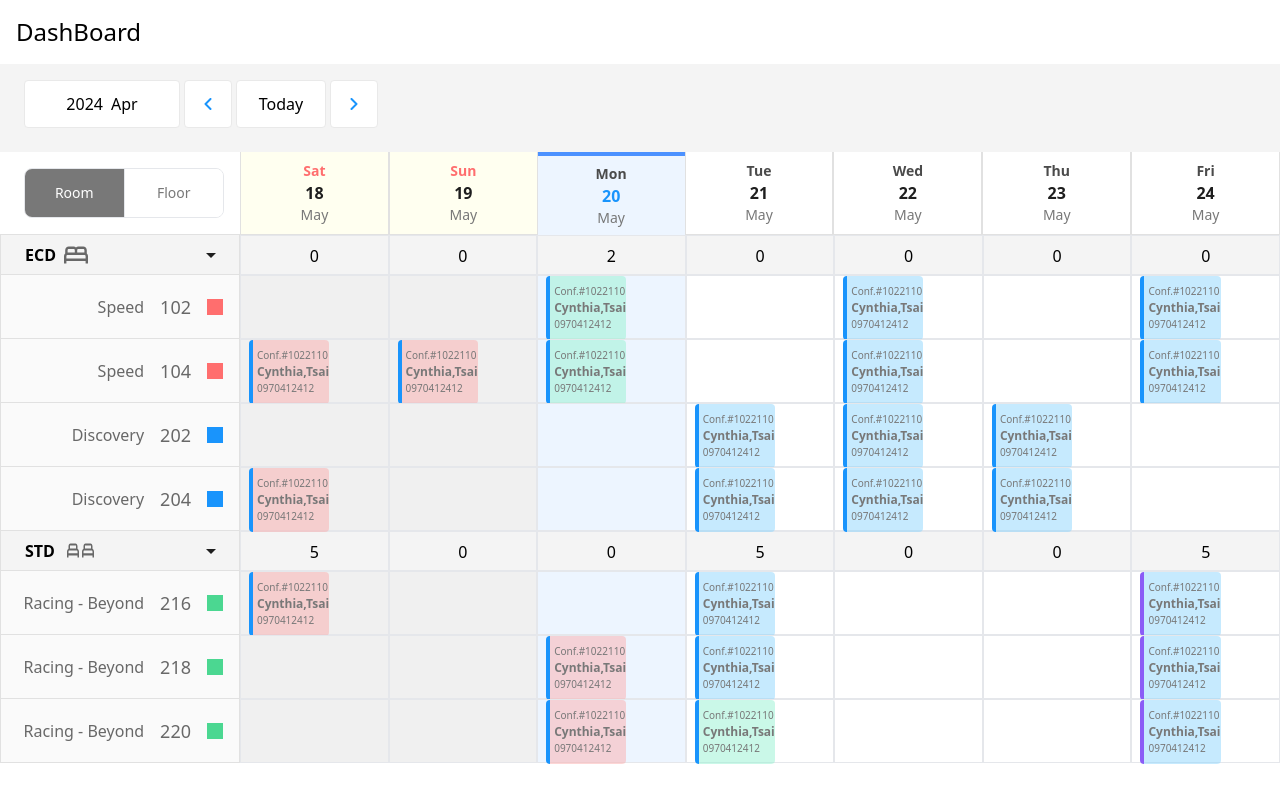
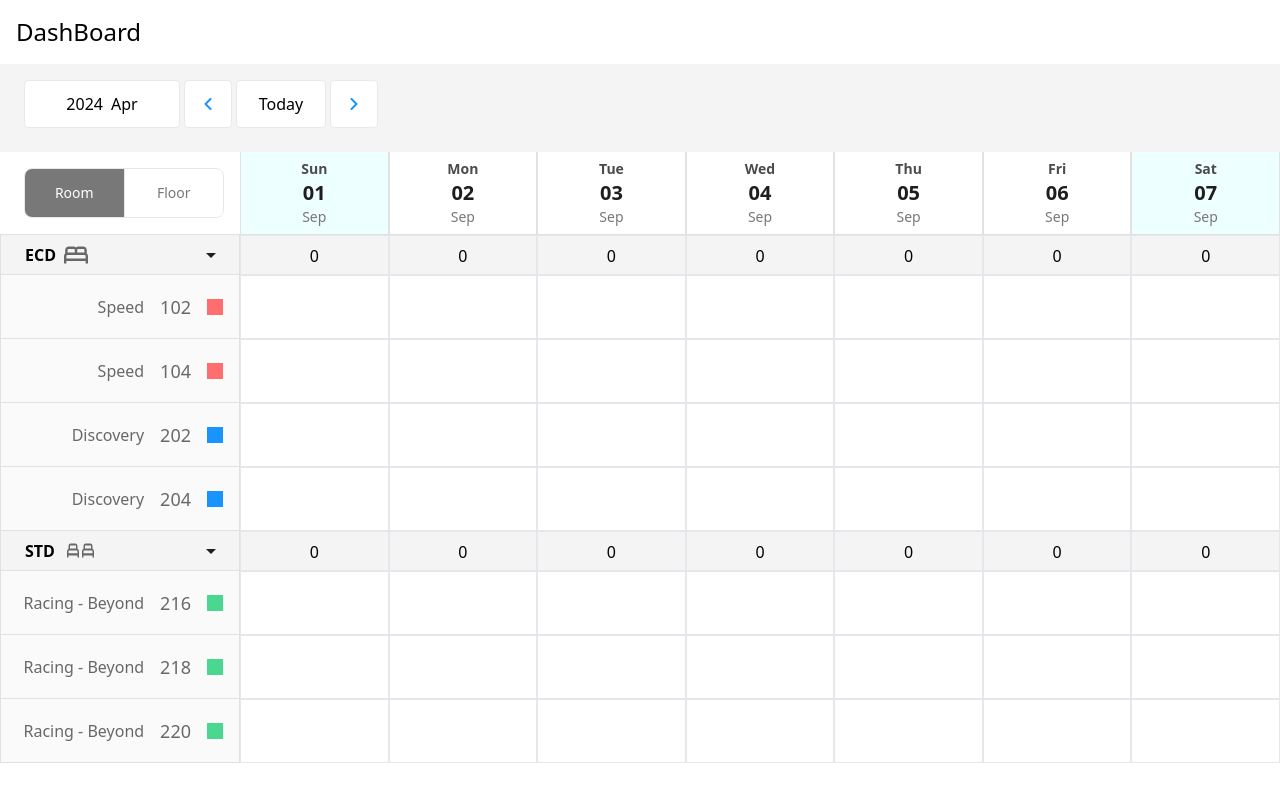
Before and after one commit to sam880629/Calendar-DashBoard-APP, a React (Vite) app: page / in a window 1280 px wide. Built offline with nearby package versions, Linux system fonts and the light colour scheme.

Commit message:
no message

```diff
--- a/src/App.jsx
+++ b/src/App.jsx
@@ -6,11 +6,13 @@ import { Provider } from 'react-redux';
 import { configureStore} from "@reduxjs/toolkit";
 import editLockedSlice from './store/editLockedSlice';
 import roomSlice from './store/roomSlice'
+import calendarSlice from './store/calendarSlice'
 // store
 const store = configureStore({
   reducer:{
     editLocked : editLockedSlice,
-    room: roomSlice
+    room: roomSlice,
+    Calendar:calendarSlice
   }
 })
 
--- a/src/components/body/MoonRow.jsx
+++ b/src/components/body/MoonRow.jsx
@@ -12,10 +12,15 @@ const MoonRow = ({ dates }) => {
         <ButtonGroup buttons={buttons} />
         <FilterButton />
       </div>
+
+
       {/* Date items */}
       <div className="flex-grow flex justify-between">
         {dates.map((date, index) => {
-          const dateState = dateClassHandler(date);
+          // const dateState = date;
+          const dateState = dateClassHandler(date.date);
+
+
           return <DateItem key={index} dateState={dateState} />;
         })}
       </div>
@@ -30,20 +35,21 @@ const isWeekend = (date) => {
 
 // 處理日期樣式
 const dateClassHandler = (date) => {
+  const mmt = moment(date); // 用 moment 對象解析日期
   const isHoliday = isWeekend(date); // 假日判斷
-  const isToday = moment(date).isSame('2024-05-20', 'day');; // 是否是今天
-  const isBeforeToday = moment(date).isBefore('2024-05-20', 'day'); // 判斷是否是今天之前
-  const week = moment(date, "YYYY-M-D").format("ddd"); // 星期
-  const day = moment(date, "YYYY-M-D").format("DD"); // 日
-  const mon = moment(date, "YYYY-M-D").format("MMM"); // 月
+  const isToday = mmt.isSame(moment(), 'day'); // 判斷是否是今天
+  const isBeforeToday = mmt.isBefore(moment(), 'day'); // 判斷是否是今天之前
+  const weekDay = mmt.format("ddd"); // 星期幾（簡寫）
+  const monthName = mmt.format("MMM"); // 月份名稱（簡寫）
+  const dateDayName = mmt.format("DD"); // 日期
 
   return {
-    isHoliday,
-    isBeforeToday,
-    isToday,
-    week,
-    day,
-    mon,
+      isHoliday,
+      isBeforeToday,
+      isToday,
+      weekDay,
+      monthName,
+      dateDayName
   };
 };
 
--- a/src/components/body/MoonTable.jsx
+++ b/src/components/body/MoonTable.jsx
@@ -3,7 +3,9 @@ import MoonRow from "./MoonRow";
 import RoomTypeRow from "./RoomTypeRow";
 import RoomRow from "./RoomRow";
 import { useDispatch, useSelector } from 'react-redux';
-import { setRoomData, setDates, setCurrentLayout } from '../../store/roomSlice';
+import { setRoomData, setDates } from '../../store/roomSlice';
+import { setDaysToShow } from '../../store/calendarSlice';
+import moment from "moment";
 
 const LAYOUT = {
   MOBILE: 'mobile',
@@ -18,21 +20,23 @@ const MAX_TABLET_WIDTH = 1440
 const MoonTable = () => {
   // store
   const dispatch = useDispatch();
-  const { roomData, dates, currentLayout } = useSelector((state) => state.room);
+  const { roomData} = useSelector((state) => state.room);
 
-  const displayDates = getDisplayDates(currentLayout, dates)
+  // 月曆
+  const { CalendarDate, startDay, daysToShow } = useSelector((state) => state.Calendar);
+  const displayDates = getDisplayDates(CalendarDate, startDay, daysToShow);
+  console.log(CalendarDate);
 
   useEffect(() => {
-
     // 根據寬度大小設定裝置
     const handleWindowWidth = () => {
       const windowWidth = window.innerWidth;
       if (windowWidth < MAX_MOBILE_WIDTH) {
-        dispatch(setCurrentLayout('mobile'));
+        dispatch(setDaysToShow(3)); // 移動裝置顯示3天
       } else if (windowWidth >= MAX_MOBILE_WIDTH && windowWidth < MAX_TABLET_WIDTH) {
-        dispatch(setCurrentLayout('tablet'));
+        dispatch(setDaysToShow(7)); // 平板裝置顯示7天
       } else {
-        dispatch(setCurrentLayout('desktop'));
+        dispatch(setDaysToShow(14)); // 桌面裝置顯示14天
       }
     };
 
@@ -60,14 +64,10 @@ const MoonTable = () => {
 };
 
 // 根據寬度大小選擇要顯示的資料數量
-const getDisplayDates = (currentLayout, dates) => {
-  if (currentLayout === LAYOUT.MOBILE) {
-    return dates.slice(0, 3);  // 顯示3筆資料
-  } else if (currentLayout === LAYOUT.TABLET) {
-    return dates.slice(0, 7);  // 顯示7筆資料
-  } else {
-    return dates.slice(0, 14); // 顯示14筆資料
-  }
+const getDisplayDates = (CalendarDate, startDay, daysToShow) => {
+  console.log(startDay);
+
+  return CalendarDate.slice(startDay, startDay + daysToShow);
 };
 
 export default MoonTable;
--- a/src/components/body/components/DateItem.jsx
+++ b/src/components/body/components/DateItem.jsx
@@ -1,29 +1,29 @@
 
 const MoonItem = ({ dateState }) => {
 
-  const {isHoliday, isToday,week,day,mon} = dateState
+  const { weekDay,dateDayName,monthName, isToday, isHoliday} = dateState
   // class 樣式設定
-  let containerClasses = `flex-1 border-[#E1E1E1] border-l border-b border-r   flex flex-col items-center justify-center ${
-    isHoliday ? 'bg-[#FFFFF0]' : 'bg-white'
+  let containerClasses = `flex-1 border-[#E1E1E1] border-l border-b border-r flex flex-col items-center justify-center ${
+    isHoliday ? 'bg-[#EDFFFF]' : 'bg-white'
   }`;
 
-  const weekClasses = `text-sm font-semibold ${
-    isHoliday ? 'text-[#FF6E6E]' : 'text-[#4B4B4B]'
-  }`;
-
-  let dayClasses = 'text-[#1E1E1E] font-bold ';
+  let weekClasses = `text-sm font-semibold text-[#4B4B4B]`;//week 樣式
+  let dayClasses = 'text-[#1E1E1E] font-bold text-xl';//day 樣式
+  let monthClasses = 'text-sm text-[#787878]';//month 樣式
 
   // 今天的樣式覆蓋
   if (isToday) {
-    containerClasses = `flex-1 bg-[#EDF5FF] border-[#4B91FF] border-t-4 flex flex-col items-center justify-center`;
-    dayClasses = 'text-[#1994FC] font-bold ';
+    containerClasses = `flex-1 bg-[#ff9900] border-[#f55300] border-t-4 flex flex-col items-center justify-center`;
+    dayClasses = 'text-white font-bold text-xl';
+    monthClasses = 'text-sm text-white'
+    weekClasses =`text-sm font-semibold text-white`;
   }
 
   return (
     <div className={containerClasses}>
-      <p className={weekClasses}>{week}</p>
-      <p className={dayClasses}>{day}</p>
-      <p className="text-sm text-[#787878] ">{mon}</p>
+      <p className={weekClasses}>{weekDay}</p>
+      <p className={dayClasses}>{dateDayName}</p>
+      <p className={monthClasses}>{monthName}</p>
     </div>
   );
 };
--- a/src/components/btn/NextButton.jsx
+++ b/src/components/btn/NextButton.jsx
@@ -1,8 +1,18 @@
+import { useDispatch, useSelector } from 'react-redux';
+import { nextDays } from '../../store/calendarSlice';
+
 // 下一個按鈕
 const NextButton =()=> {
+    // store
+    const dispatch = useDispatch();
+    const { monthName, CalendarDate } = useSelector((state) => state.Calendar);
+
+    const handleNextMonthEvent = ()=>{
+       dispatch(nextDays());
+    }
 
     return(
-    <div className="flex justify-center items-center cursor-pointer bg-white min-w-12 h-12 border border-[#E9E9E9] rounded ">
+    <div className="flex justify-center items-center cursor-pointer bg-white min-w-12 h-12 border border-[#E9E9E9] rounded " onClick={handleNextMonthEvent}>
         <svg width="8" height="12" viewBox="0 0 8 12" fill="none" xmlns="http://www.w3.org/2000/svg">
             <path d="M1.5 11L6.5 6L1.5 1" stroke="#1994FC" strokeWidth="2" strokeLinecap="round" strokeLinejoin="round" />
         </svg>
--- a/src/components/btn/PreviousButton.jsx
+++ b/src/components/btn/PreviousButton.jsx
@@ -1,8 +1,18 @@
+import { useDispatch, useSelector } from 'react-redux';
+import { prevDays } from '../../store/calendarSlice';
+
 // 返回按鈕
 const PreviousButton= () => {
+    // store
+    const dispatch = useDispatch();
+    const { monthName, CalendarDate } = useSelector((state) => state.Calendar);
+
+    const handleLastMonthEvent = ()=>{
+        dispatch(prevDays())
+    }
 
     return (
-        <div className="flex justify-center items-center cursor-pointer bg-white min-w-12 h-12 border border-[#E9E9E9] rounded ">
+        <div className="flex justify-center items-center cursor-pointer bg-white min-w-12 h-12 border border-[#E9E9E9] rounded " onClick={handleLastMonthEvent}>
             <svg width="8" height="12" viewBox="0 0 8 12" fill="none" xmlns="http://www.w3.org/2000/svg">
                 <path d="M6.5 11L1.5 6L6.5 1" stroke="#1994FC" strokeWidth="2" strokeLinecap="round" strokeLinejoin="round" />
             </svg>
--- /dev/null
+++ b/src/store/calendarSlice.js
@@ -0,0 +1,104 @@
+import moment from "moment";
+import { createSlice } from "@reduxjs/toolkit";
+
+const getDaysInMonth = (year, month) => {
+  const mmt = moment().year(year).month(month);
+  const daysInMonth = mmt.daysInMonth();
+  const weekDays = [];
+
+  // 整理日歷資料
+  for (let day = 1; day <= daysInMonth; day++) {
+    const date = mmt.date(day);
+    weekDays.push({
+      date: date.format('YYYY-MM-DD'),
+
+    });
+  }
+  return weekDays;
+};
+
+// 初始化狀態
+const initialState = {
+  currentMonth: moment().month(), // 當前月份
+  currentYear: moment().year(), // 當前年份
+  CalendarDate: getDaysInMonth(moment().year(), moment().month()), // 當前月份的日期
+  startDay: 0, // 目前顯示的開始天數
+  daysToShow: 7 // 要顯示的天數
+};
+
+// 建立切片
+const CalendarSlice = createSlice({
+  name: "Calendar",
+  initialState,
+  reducers: {
+    // 切換到下一組天數
+    nextDays(state) {
+      state.startDay += state.daysToShow;
+
+
+      console.log(state.startDay >= state.CalendarDate.length);
+
+      // 如果 startDay 超過當前月份的天數，進入下一個月份
+      if (state.startDay >= state.CalendarDate.length) {
+        const daysLeftInCurrentMonth = state.CalendarDate.length - (state.startDay - state.daysToShow);
+
+        // 更新為下個月份
+        state.startDay = 0;
+        state.currentMonth += 1;
+
+        // 如果已經是12月，年份增加並回到1月
+        if (state.currentMonth > 11) {
+          state.currentMonth = 0;
+          state.currentYear += 1;
+        }
+        console.log('nonex');
+        // 更新下一個月份的日期
+        const nextMonthDays = getDaysInMonth(state.currentYear, state.currentMonth);
+
+        // 從下個月補充顯示的日期
+        state.CalendarDate = [...state.CalendarDate, ...nextMonthDays];
+
+        // 若當前月份剩餘天數不足，補充下個月的日期
+        if (daysLeftInCurrentMonth < state.daysToShow) {
+          state.startDay = daysLeftInCurrentMonth;
+        }
+      }
+    },
+    // 切換到上一組天數
+    prevDays(state) {
+      state.startDay -= state.daysToShow;
+
+      // 如果 startDay 小於 0，進入上一個月份
+      if (state.startDay < 0) {
+        // 更新為上個月份
+        state.currentMonth -= 1;
+
+        // 如果已經是1月，年份減少並回到12月
+        if (state.currentMonth < 0) {
+          state.currentMonth = 11;
+          state.currentYear -= 1;
+        }
+
+        // 獲取上個月份的天數
+        const prevMonthDays = getDaysInMonth(state.currentYear, state.currentMonth);
+        // 補充上個月份的日期
+        state.CalendarDate = [...prevMonthDays, ...state.CalendarDate];
+
+        // 確定新的 startDay，從上個月份的最後天數開始顯示
+        state.startDay = prevMonthDays.length - state.daysToShow;
+        if (state.startDay < 0) {
+          state.startDay = 0; // 確保不會超過範圍
+        }
+      }
+    },
+    setDaysToShow(state, action) {
+      state.daysToShow = action.payload;
+
+
+    },
+  },
+});
+
+// 匯出 action 和 reducer
+export const { nextDays, prevDays, setDaysToShow } = CalendarSlice.actions;
+export default CalendarSlice.reducer;
```
